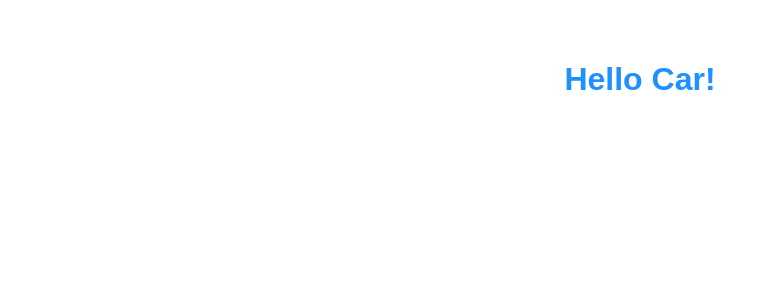
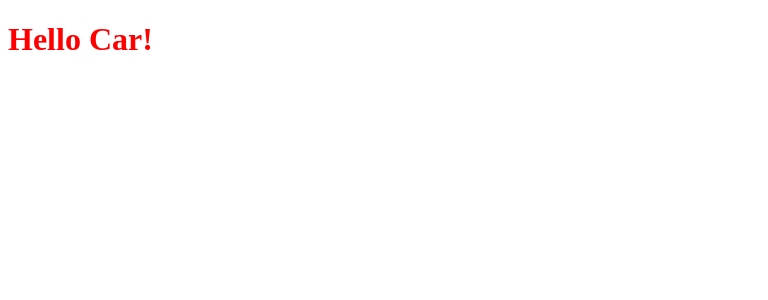
Before and after one commit to Tochi-Ezeani/my-react-app, a React (Create React App) app: page / in a window 1280 px wide. Shown: the top 300 px of the page, without its empty margins (0-768 px from the left). Built offline with nearby package versions, Linux system fonts and the light colour scheme.

Commit message:
Sass in React

```diff
--- a/package.json
+++ b/package.json
@@ -10,6 +10,7 @@
     "react-dom": "^18.2.0",
     "react-router-dom": "^6.21.3",
     "react-scripts": "5.0.1",
+    "sass": "^1.70.0",
     "web-vitals": "^2.1.4"
   },
   "scripts": {
--- a/src/Car.js
+++ b/src/Car.js
@@ -1,7 +1,5 @@
-import style from './my-style.module.css';
-
 const Car = () => {
-  return <h1 className={style.bigblue}>Hello Car!</h1>;
+  return <h1>Hello Car!</h1>;
 }
 
 export default Car;
--- a/src/index.js
+++ b/src/index.js
@@ -1,6 +1,7 @@
 import React from 'react';
 import ReactDOM from 'react-dom/client';
 import Car from './Car.js';
+import './my-sass.scss';
 
 const root = ReactDOM.createRoot(document.getElementById('root'));
 root.render(<Car />);
--- /dev/null
+++ b/src/my-sass.scss
@@ -0,0 +1,5 @@
+$myColor: red;
+
+h1 {
+  color: $myColor;
+}
```
Also changed, not shown: 1 other file (tests, documents, lock files or other folders).
